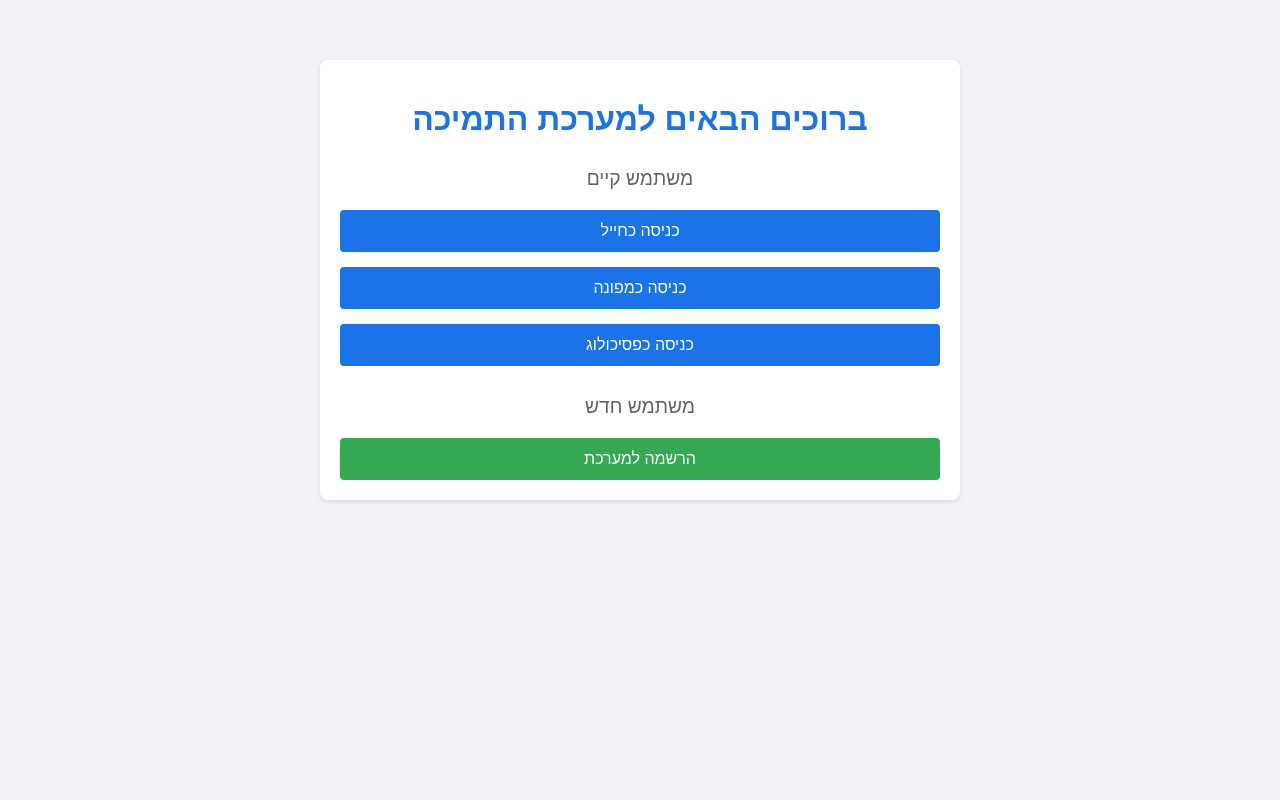
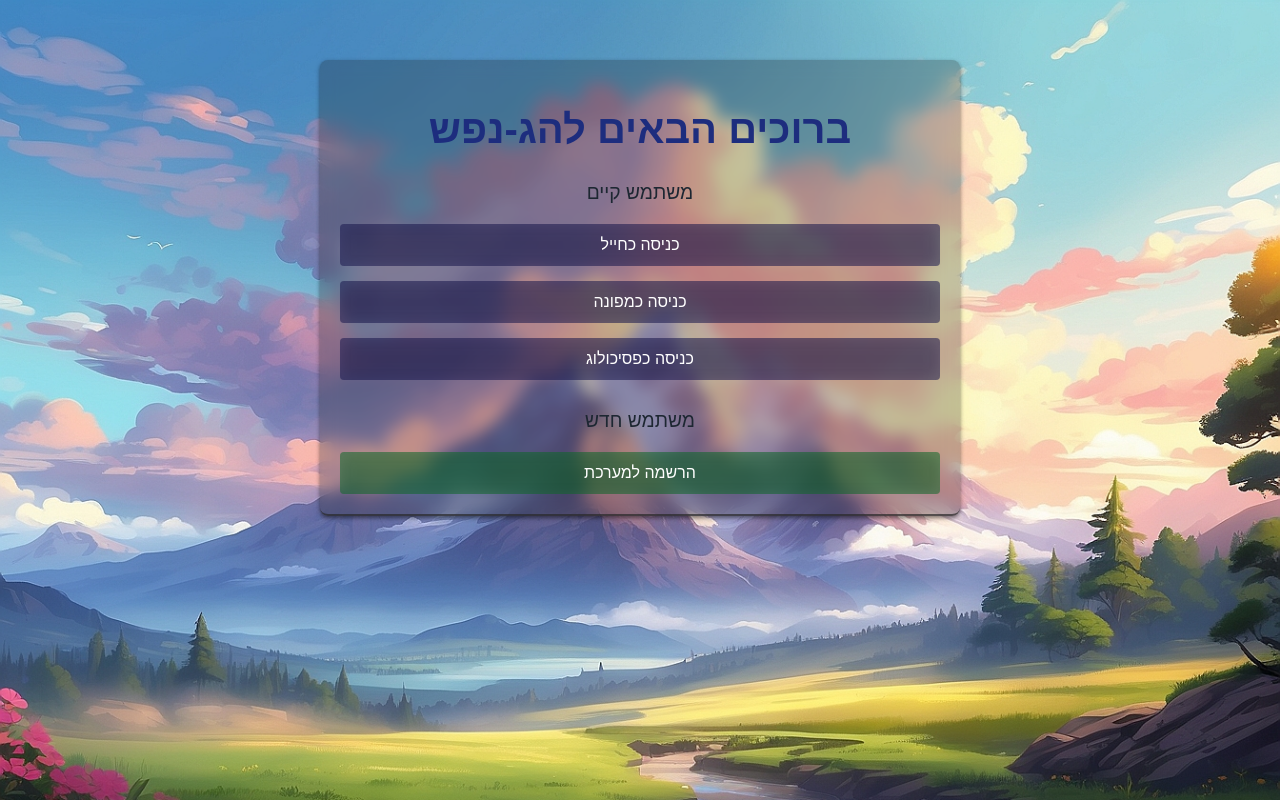
Before and after one commit to Ron12Rom1/Hackaton-project, a FastAPI app: page / in a window 1280 px wide. Run offline with FastAPI, Linux system fonts and the light colour scheme.

Commit message:
main welcome menu css update

```diff
--- a/templates/index.html
+++ b/templates/index.html
@@ -9,19 +9,25 @@
             font-family: Arial, sans-serif;
             margin: 0;
             padding: 20px;
-            background-color: #f0f2f5;
             text-align: center;
+            background-image: url(bg_anime-style.jpg);
+            background-size: cover;
+            background-repeat: no-repeat;
+
         }
         .container {
             max-width: 600px;
             margin: 40px auto;
             padding: 20px;
-            background: white;
+            background-color: hsla(0, 0%, 10%, 0.25);
+            backdrop-filter: blur(8px);
+            border-bottom: 2px solid rgba(40, 40, 40, 0.701);
             border-radius: 8px;
-            box-shadow: 0 2px 4px rgba(0,0,0,0.1);
+            box-shadow: 0 2px 4px rgba(0,0,0,0.5);
         }
         h1 {
-            color: #1a73e8;
+            color: rgb(29, 45, 126);
+            font-size: 40px;
             margin-bottom: 30px;
         }
         .button-group {
@@ -34,24 +40,36 @@
             padding: 12px 24px;
             border: none;
             border-radius: 4px;
-            background-color: #1a73e8;
+            background-color: hsla(241, 54%, 21%, 0.5);
+            backdrop-filter: blur(8px);
             color: white;
             font-size: 16px;
             cursor: pointer;
             transition: background-color 0.3s;
             text-decoration: none;
+            transition-property: box-shadow, transform, backgound-color;
+            transition-duration: 0.7s;
+            cursor: pointer;
         }
         .button:hover {
-            background-color: #1557b0;
+            box-shadow: 5px 8px 5px rgb(69, 69, 69);
+            background-color: hsla(241, 43%, 38%, 0.8);
+            transform: translateY(-6px);
         }
         .register-button {
-            background-color: #34a853;
+            background-color: hsla(138, 77%, 25%, 0.5);
+            backdrop-filter: blur(8px);
+            transition-property: box-shadow, transform, backgound-color;
+            transition-duration: 0.7s;
+            cursor: pointer;
         }
         .register-button:hover {
-            background-color: #2d8745;
+            box-shadow: 5px 8px 5px rgb(69, 69, 69);
+            background-color: hsla(138, 53%, 34%, 0.8);
+            transform: translateY(-6px);
         }
         .section-title {
-            color: #5f6368;
+            color: #1d2732;
             margin-top: 30px;
             margin-bottom: 15px;
             font-size: 1.2em;
@@ -60,7 +78,7 @@
 </head>
 <body>
     <div class="container">
-        <h1>ברוכים הבאים למערכת התמיכה</h1>
+        <h1>ברוכים הבאים להג-נפש</h1>
 
         <div class="section-title">משתמש קיים</div>
         <div class="button-group">
```
Also changed, not shown: templates/bg_anime-style.jpg (added).
